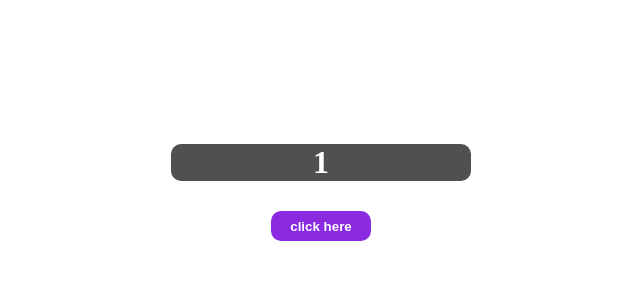
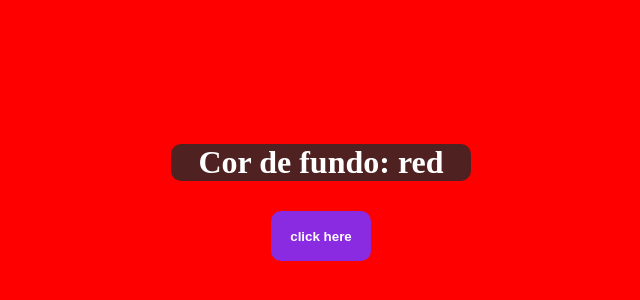
Before and after one commit to LucasPess/javascript, a plain HTML site: page mini-projetos/teste/index.html in a window 1280 px wide. Shown: the part 156-456 px from the top of the page, without its empty margins (319-959 px from the left). Drawn offline with Linux system fonts and the light colour scheme.

Commit message:
trocar cores de fundo com um botao

```diff
--- a/mini-projetos/teste/app.js
+++ b/mini-projetos/teste/app.js
@@ -1,5 +1,7 @@
 let cor = document.getElementById('titulo')
 let cores = ['red', 'blue', 'yellow','green'];
+
+document.body.style.backgroundColor =cores[0];
 
 function mudarCor(){
     if(document.body.style.backgroundColor == cores[0]){
--- a/mini-projetos/teste/index.html
+++ b/mini-projetos/teste/index.html
@@ -5,6 +5,9 @@
     <meta name="viewport" content="width=device-width, initial-scale=1.0">
     <title>Document</title>
     <style>
+        body{
+            background-color: red;
+        }
         div{
             background-color: rgba(41, 41, 41, 0.815);
             max-width: 300px;
@@ -20,7 +23,7 @@
             margin: auto;
             margin-top: 30px;
             width: 100px;
-            height: 30px;
+            height: 50px;
             border-style: none;
             color: white;
             background-color: blueviolet;
@@ -36,7 +39,7 @@
 <body>
     <div>
         <h1 id='titulo'>
-            1
+           Cor de fundo: red
         </h1>
     </div>
 
```
